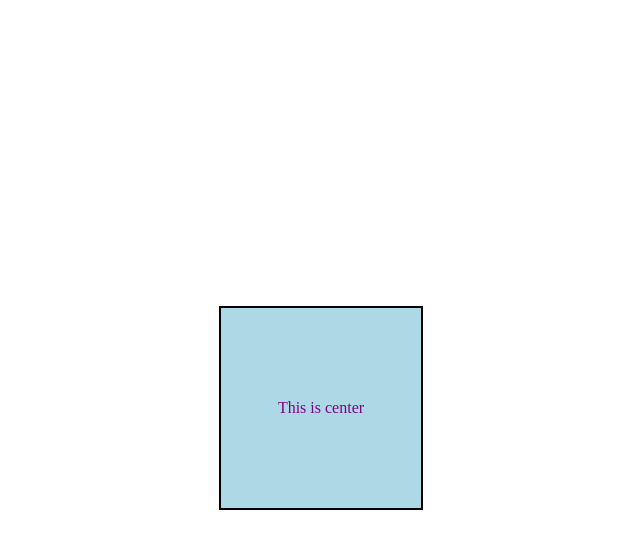
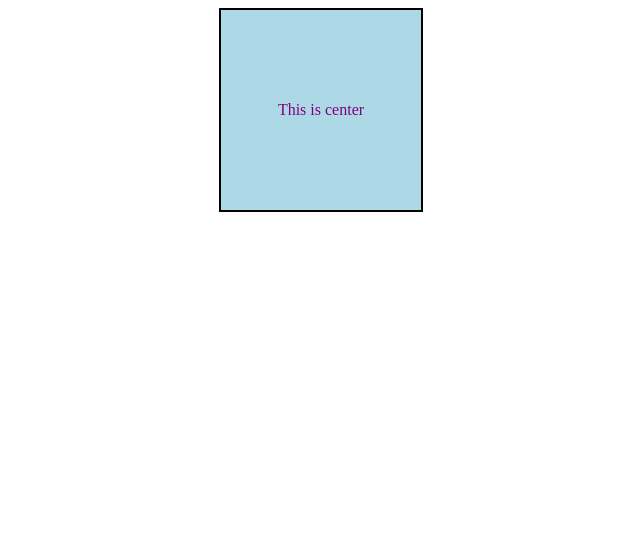
Before and after one commit to acciojob/box-center-RitikRunner, a website: page main.html in a window 1280 px wide. Shown: the whole page, without its empty margins (319-959 px from the left). Drawn offline with Linux system fonts and the light colour scheme.

Commit message:
created a submission

```diff
--- a/main.html
+++ b/main.html
@@ -8,11 +8,12 @@
 
 <body>
 	<!-- the entire body must be written by student -->
-	<div class="d1">
+	<div class="outer">
 		<div class="square">
 			This is center
 		</div>
 	</div>
+
     <script type="text/javascript" src="./script.js">
 </script>
 
--- a/styles.css
+++ b/styles.css
@@ -1,19 +1,17 @@
 /*  your css code here. If applicable */
-.d1{
-display: flex;
-align-content: center;
-align-items: center;
-justify-content: center;
-height: 100vh;
-border-top-width: 2px solid black;
+.outer{
+display:flex;
+justify-content:center;
+align-items:center;
 }
+
 .square{
- width: 200px;
-  height: 200px;
-  background-color: lightblue;
-  border: 2px black solid;
-  align-items: center;
-  justify-content: center;
-  display: flex;
-  color: purple
+height:200px;
+width:200px;
+border: 2px solid black;
+background-color:lightblue;
+display:flex;
+justify-content:center;
+align-items:center;
+color:purple;
 }
```
